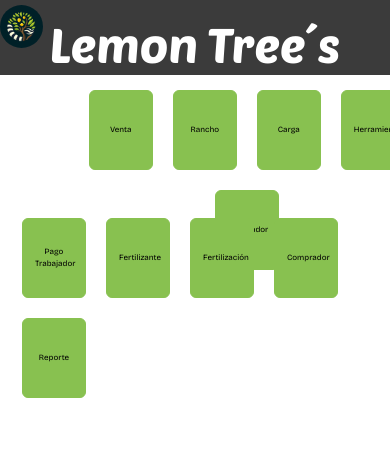
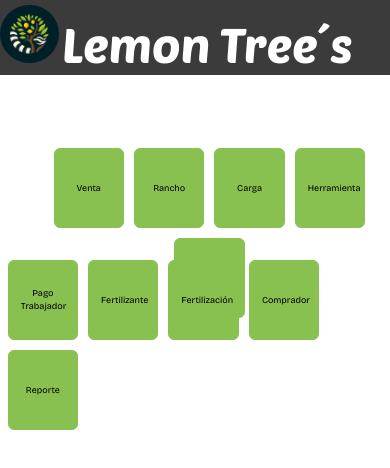
Before and after one commit to AASCSOSA/Programacion-Web, a React (Create React App) app in the folder NodeJs/: page / in a window 390 px wide. Shown: the top 468 px of the page. Built offline with nearby package versions, Linux system fonts and the light colour scheme.

Commit message:
Consulta de los ranchos

```diff
--- a/NodeJs/package.json
+++ b/NodeJs/package.json
@@ -6,6 +6,7 @@
     "@testing-library/jest-dom": "^5.17.0",
     "@testing-library/react": "^13.4.0",
     "@testing-library/user-event": "^13.5.0",
+    "axios": "^1.6.8",
     "express": "4.19.2",
     "react": "^18.3.1",
     "react-dom": "^18.3.1",
--- a/NodeJs/src/App.js
+++ b/NodeJs/src/App.js
@@ -2,6 +2,8 @@ import './App.css';
 import HomeApp from './Views/HomeApp';
 import VentaApp from './Views/VentaApp';
 import HeadComponent from './Views/Components/HeadComponent';
+import RanchoApp from './Views/RanchoApp';
+import CargaApp from './Views/CargaApp';
 import { BrowserRouter, Route, Routes } from 'react-router-dom';
 
 function App() {
@@ -12,6 +14,8 @@ function App() {
         <Routes>
           <Route exact path="/" element={<HomeApp />} />
           <Route path="/venta" element={<VentaApp />} />
+          <Route path="/rancho" element={<RanchoApp />} />
+          <Route path="/carga" element={<CargaApp />} />
         </Routes>
       </BrowserRouter>
 
--- /dev/null
+++ b/NodeJs/src/Controllers/RanchoService.js
@@ -0,0 +1,21 @@
+import axios from "axios";
+const URL_BASE= "http://localhost:8080/rancho";
+
+class RanchoService {
+    findAll(){
+        return axios.get(URL_BASE);
+    }
+    create(rancho) {
+        return axios.post(URL_BASE, rancho);
+    }
+    findById(Id_Rancho) {
+        return axios.get(URL_BASE + "/" + Id_Rancho);
+    }
+    delete(Id_Rancho) {
+        return axios.delete(URL_BASE + "/" + Id_Rancho);
+    }
+    update(rancho) {
+        return axios.put(URL_BASE + "/" + rancho.Id_Rancho, rancho);
+    }
+}
+export default new RanchoService();
--- /dev/null
+++ b/NodeJs/src/Views/CargaApp.js
@@ -0,0 +1,6 @@
+import React,{useState,useEffect} from 'react';
+import RanchoService from '../Controllers/RanchoService';
+import {Link} from 'react-router-dom';
+export default function CargaApp(){
+
+}
--- a/NodeJs/src/Views/HomeApp.js
+++ b/NodeJs/src/Views/HomeApp.js
@@ -4,8 +4,8 @@ export default function HomeApp() {
             <div class="btn-group" role="group" aria-label="Basic example">
                 <center><div id="buttonsUp">
                     <Link to='/venta'><button type="button" class="btn btn-primary" >Venta</button></Link>
-                    <button type="button" class="btn btn-primary">Rancho</button>
-                    <button type="button" class="btn btn-primary">Carga</button>
+                    <Link to='/rancho'><button type="button" class="btn btn-primary">Rancho</button></Link>
+                    <Link to='/carga'><button type="button" class="btn btn-primary">Carga</button></Link>
                     <button type="button" class="btn btn-primary">Herramienta</button>
                     <button type="button" class="btn btn-primary">Trabajador</button><br />
                 </div></center>
--- /dev/null
+++ b/NodeJs/src/Views/RanchoApp.js
@@ -0,0 +1,65 @@
+import React, { useState, useEffect } from 'react';
+import RanchoService from '../Controllers/RanchoService';
+import { Link } from 'react-router-dom';
+export default function RanchoApp() {
+    const [rancho, setRancho] = useState([]);
+    const listarCarga = () => {
+        RanchoService.findAll().then((response) => {
+            setRancho(response.data);
+            console.log(response.data);
+        }).catch((error) => {
+            console.log(error);
+        });
+    }
+    useEffect(() => {
+        listarCarga();
+    }, []);
+
+    useEffect(() => {
+        RanchoService.findAll().then((response) => {
+            setRancho(response.data);
+            console.log(response.data);
+        }).catch((error) => {
+            console.log(error);
+        });
+
+    }, []);
+    const deleteRancho = (Id_Rancho) => {
+        RanchoService.delete(Id_Rancho).then((response) => {
+            console.log(response.data);
+        }).catch((error) => {
+            console.log(error);
+        });
+    }
+    return (
+        <div className='container'>
+             <div className="table-container">
+            <table class="table" id="tableRancho">
+                <thead class="table-dark">
+                    <tr>
+                        <th id="id_IdRancho">Id Rancho</th>
+                        <th >Nombre del Rancho</th>
+                        <th >Ubicación del rancho</th>
+                        <th >Extensión del rancho</th>
+                    </tr>
+                </thead>
+                <tbody>
+                    {rancho.map((rancho) => (
+                        <tr key={rancho.id_Rancho}>
+                            <td>{rancho.id_Rancho}</td>
+                            <td>{rancho.nombre_Rancho}</td>
+                            <td>{rancho.ubicacion_Rancho}</td>
+                            <td>{rancho.extension_Rancho}</td>
+                            <td>
+                                <button type="button" class="btn btn-danger" onClick={() => deleteRancho(rancho.Id_Rancho)}>Eliminar</button>
+                            </td>
+                        </tr>
+                    ))}
+                </tbody>
+            </table>
+            </div>
+            <Link to='/form-rancho'><button type="button" class="btn btn-success" >Insertar</button></Link>
+            <Link to='/form-rancho'><button type="button" class="btn btn-success" >Consular</button></Link>
+        </div>
+    )
+}
--- a/NodeJs/src/index.css
+++ b/NodeJs/src/index.css
@@ -78,6 +78,12 @@ footer{
   font-size: calc(10px + 2vmin);
   color: white;
 }
+.table-container {
+  margin-top: 1rem;
+  max-height: 35rem; /* Altura máxima del contenedor de la tabla */
+  overflow-y: auto; /* Añade scroll vertical cuando el contenido excede la altura máxima */
+}
+
 #title-footer {
   text-align: center;
   font-size: 3rem;
@@ -179,3 +185,53 @@ footer{
   }
 
 }
+
+@media screen and (max-width: 480px) and (min-width: 300px) {
+  footer{
+    background-color: #3b3b3b;
+    display: flex;
+    flex-direction: column;
+    align-items: center;
+    justify-content: center;
+    font-size: calc(10px + 2vmin);
+    color: white;
+    margin-right: -1.54rem;
+  }
+  #buttonsUp {
+    margin-left: 1rem;
+    margin-top: 5rem;
+  }
+
+  #buttonsDown {
+    margin-top: 12rem;
+    margin-left: -25rem;
+  }
+
+  button.btn-primary {
+    margin: 5px;
+    width: 4.4rem;
+    height: 5rem;
+    font-size: 9px;
+    display: inline-block;
+    position: sticky;
+    text-align: center;
+    color: black;
+    border-color: #88C150;
+    background-color: #88C150;
+
+  }
+  #imgLogoHome {
+    border-radius: 80%;
+    width: 15%;
+    display: block;
+    margin-top: -4.4rem;
+    margin-right: auto;
+  }
+  #title-footer {
+    text-align: center;
+    font-size: 3rem;
+    font-family: 'Poetsen One', sans-serif;
+    margin-top: 1rem;
+    height: 3.2rem;
+  }
+}
```
Also changed, not shown: 2 other files (tests, documents, lock files or other folders).
